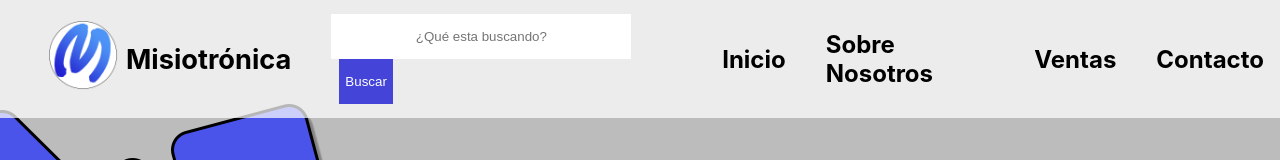
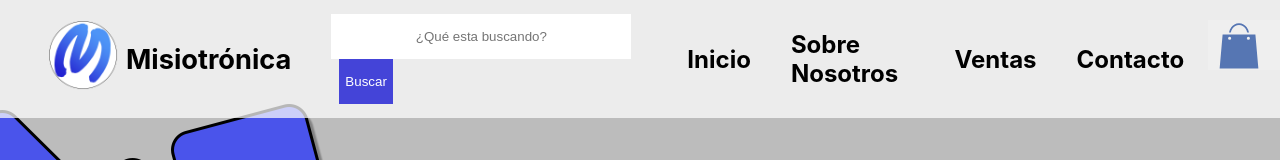
Before and after one commit to Ness733/Misiotronica, a React (Create React App) app: page /Sales in a window 1280 px wide. Shown: the top 160 px of the page. Built offline with nearby package versions, Linux system fonts and the light colour scheme.

Commit message:
implemented cart component in sales

```diff
--- a/src/Components/Navbar/Navbar.js
+++ b/src/Components/Navbar/Navbar.js
@@ -2,10 +2,22 @@ import styles from "./Navbar.module.css";
 import Section from "../Section/Section";
 import logo from "../../Imagenes/misiotronica_logo.png";
 import Search from "../Search/Search";
+import ShoppingCart from "../ShoppingCart/ShoppingCart";
+import { useState } from "react";
+import { GiShoppingBag } from "react-icons/gi";
+import { useSelector } from "react-redux";
 
 function Navbar() {
+  const [cartsVisibility, setCartVisible] = useState(false);
+  const products = useSelector((state) => state.list);
+  console.log(products);
+
   return (
     <div id="Navbar" className={styles.Nav_bar}>
+      <ShoppingCart
+        visibility={cartsVisibility}
+        onClose={() => setCartVisible(false)}
+      />
       <ul className={styles.sections}>
         <img className={styles.logo} src={logo} alt="" />
         <h1 className={styles.logoNombre}>Misiotrónica</h1>
@@ -14,6 +26,12 @@ function Navbar() {
         <Section link="/About" title="Sobre Nosotros" />
         <Section link="/Sales" title="Ventas" />
         <Section link="/Contact" title="Contacto" />
+        <button className={styles.Cart}>
+          <GiShoppingBag size={50} onClick={() => setCartVisible(true)} />
+          {products.length > 0 && (
+            <span className={styles.ProductCount}>{products.length}</span>
+          )}
+        </button>
       </ul>
     </div>
   );
--- a/src/Components/Navbar/Navbar.module.css
+++ b/src/Components/Navbar/Navbar.module.css
@@ -1,3 +1,8 @@
+:root {
+  --color-sidebar: rgb(86, 118, 179);
+  --color-textSidebar: white;
+}
+
 .Nav_bar {
   background-color: rgba(255, 255, 255, 0.719);
 }
@@ -19,6 +24,28 @@
 
 .logoNombre {
   margin: auto 0;
+}
+
+.Cart {
+  display: flex;
+  height: 50px;
+  width: 100px;
+  border: none;
+  transform: translateY(20px);
+  color: var(--color-sidebar);
+}
+
+.Cart:hover {
+  cursor: pointer;
+}
+
+.ProductCount {
+  padding: 4px 8px;
+  font-size: 1rem;
+  font-weight: 700;
+  color: white;
+  background-color: red;
+  border-radius: 20px;
 }
 
 @media screen and (max-width: 1366px) {
```
